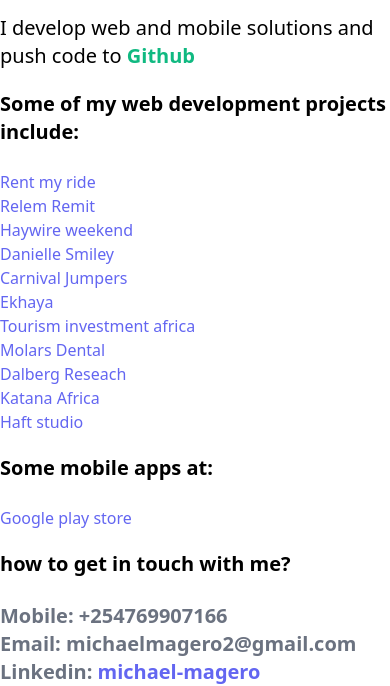
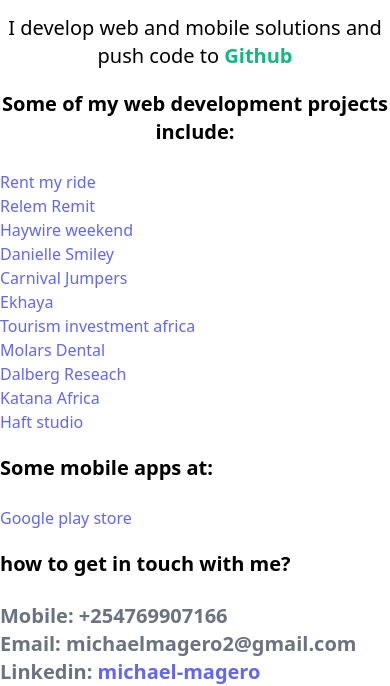
Before and after one commit to michaelmagero/michaelmagero.github.io, a plain HTML site: page index.html in a window 390 px wide. Shown: the part 194-880 px from the top of the page. Drawn offline with nearby package versions, Linux system fonts and the light colour scheme.

Commit message:
Update index.html

```diff
--- a/index.html
+++ b/index.html
@@ -24,8 +24,8 @@
 		                <h1 class="text-4xl font-bold text-gray-600 mt-3">Michael Magero</h1>
 		        </div>
 
-				<p class="mt-5 text-xl">I develop web and mobile solutions and push code to <a href="http://github.com/michaelmagero" class="text-emerald-500 font-semibold" title="Github" target="_blank">Github</a></p>
-                    		<h5 class="text-xl font-semibold mt-5">Some of my web development projects include: </h5><br>
+				<p class="mt-5 text-xl text-center">I develop web and mobile solutions and push code to <a href="http://github.com/michaelmagero" class="text-emerald-500 font-semibold" title="Github" target="_blank">Github</a></p>
+                    		<h5 class="text-xl font-semibold mt-5 text-center">Some of my web development projects include: </h5><br>
 		                    <ol>
 		                        <li><a href="https://www.rentmyride.co.za/" class="text-indigo-500" target="_blank" title="">Rent my ride</a></li>
 		                        <li><a href="https://relemw.com/" class="text-indigo-500" target="_blank" title="">Relem Remit</a></li>
```
